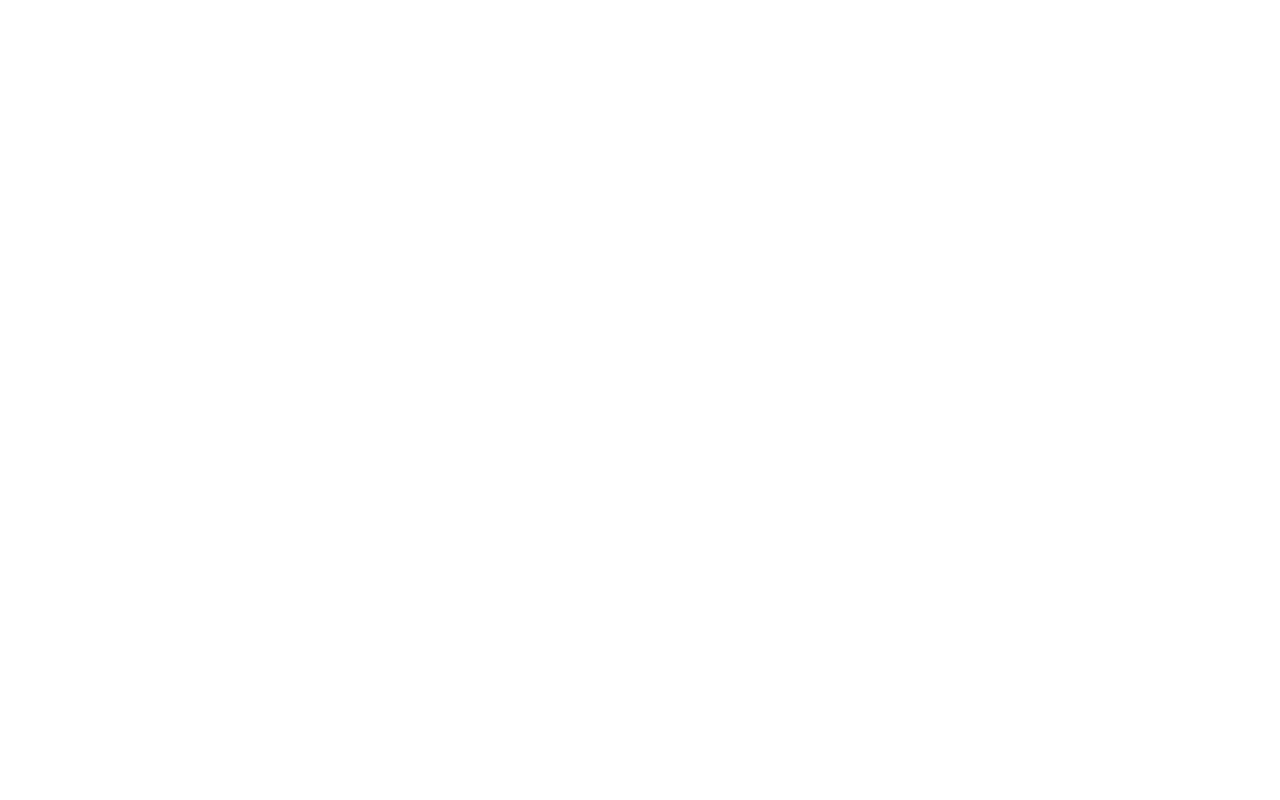
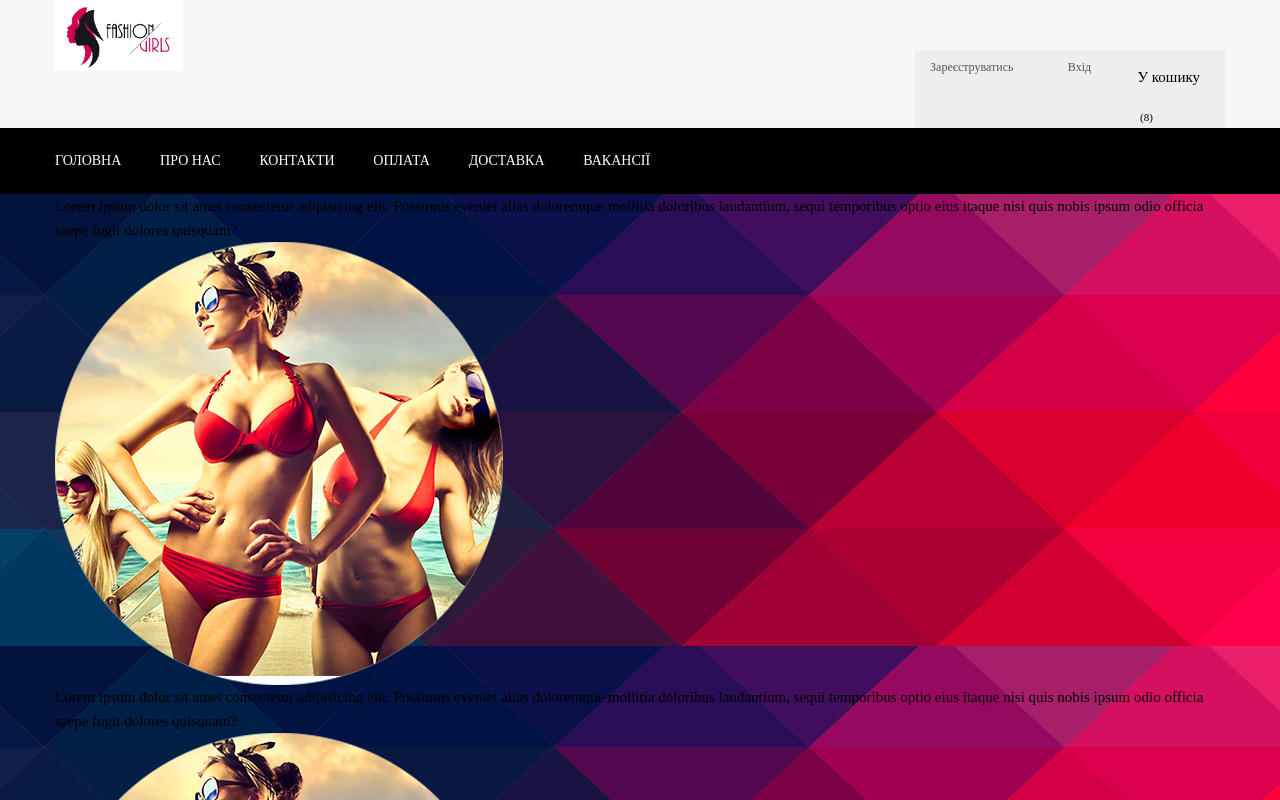
Before and after one commit to esa-kateryna/shmot, a website: page app/index.html in a window 1280 px wide. Shown: the top 800 px of the page. Drawn offline with nearby package versions, Linux system fonts and the light colour scheme; files that its build step writes are made by us from their sources.

Commit message:
not working slider

```diff
--- /dev/null
+++ b/app/css/slick.css
@@ -0,0 +1,119 @@
+/* Slider */
+.slick-slider
+{
+    position: relative;
+
+    display: block;
+    box-sizing: border-box;
+
+    -webkit-user-select: none;
+       -moz-user-select: none;
+        -ms-user-select: none;
+            user-select: none;
+
+    -webkit-touch-callout: none;
+    -khtml-user-select: none;
+    -ms-touch-action: pan-y;
+        touch-action: pan-y;
+    -webkit-tap-highlight-color: transparent;
+}
+
+.slick-list
+{
+    position: relative;
+
+    display: block;
+    overflow: hidden;
+
+    margin: 0;
+    padding: 0;
+}
+.slick-list:focus
+{
+    outline: none;
+}
+.slick-list.dragging
+{
+    cursor: pointer;
+    cursor: hand;
+}
+
+.slick-slider .slick-track,
+.slick-slider .slick-list
+{
+    -webkit-transform: translate3d(0, 0, 0);
+       -moz-transform: translate3d(0, 0, 0);
+        -ms-transform: translate3d(0, 0, 0);
+         -o-transform: translate3d(0, 0, 0);
+            transform: translate3d(0, 0, 0);
+}
+
+.slick-track
+{
+    position: relative;
+    top: 0;
+    left: 0;
+
+    display: block;
+    margin-left: auto;
+    margin-right: auto;
+}
+.slick-track:before,
+.slick-track:after
+{
+    display: table;
+
+    content: '';
+}
+.slick-track:after
+{
+    clear: both;
+}
+.slick-loading .slick-track
+{
+    visibility: hidden;
+}
+
+.slick-slide
+{
+    display: none;
+    float: left;
+
+    height: 100%;
+    min-height: 1px;
+}
+[dir='rtl'] .slick-slide
+{
+    float: right;
+}
+.slick-slide img
+{
+    display: block;
+}
+.slick-slide.slick-loading img
+{
+    display: none;
+}
+.slick-slide.dragging img
+{
+    pointer-events: none;
+}
+.slick-initialized .slick-slide
+{
+    display: block;
+}
+.slick-loading .slick-slide
+{
+    visibility: hidden;
+}
+.slick-vertical .slick-slide
+{
+    display: block;
+
+    height: auto;
+
+    border: 1px solid transparent;
+}
+.slick-arrow.slick-hidden {
+    display: none;
+}
--- a/app/index.html
+++ b/app/index.html
@@ -5,13 +5,78 @@
   <meta name="viewport" content="width=device-width, initial-scale=1.0">
   <meta http-equiv="X-UA-Compatible" content="ie=edge">
   <title>Document</title>
+  <link rel="stylesheet" type="text/css" href="css/slick.min.css">
   <link rel="stylesheet" href="css/style.min.css">
 </head>
 <body>
-
+  <header>
+    <div class="header-top">
+        <div class="container">
+            <div class="header-top_content">
+                <a href="#">
+                    <img class="logo" src="img/logo.jpg" alt="">
+                </a>
+                <div class="header-right">
+                  <a class="register-btn" href="#">Зареєструватись</a>
+                  <a class="login-btn" href="#">Вхід</a>
+                    <div class="cart">
+                      <p>У кошику</p>
+                        <span>(8)</span>
+                    </div>
+                    <!--<a data-fancybox data-src="#modal" href="javascript:;" class="login-btn">Login</a>-->
+                </div>
+            </div>
+        </div>
+    </div>
+    <div class="header-bottom">
+        <div class="container">
+            <nav class="menu">
+                <ul>
+                    <li><a href="#">Головна</a></li>
+                    <li><a href="#">Про нас</a></li>
+                    <li><a href="#">Контакти</a></li>
+                    <li><a href="#">Оплата</a></li>
+                    <li><a href="#">Доставка</a></li>
+                    <li><a href="#">Вакансії</a></li>
+                    <!--<li><a href="#">Components</a></li>
+                    <li><a href="#">Pages</a></li>
+                    <li><a href="#">Contact</a></li>
+                    <li><a href="#">Help</a></li>-->
+                </ul>
+            </nav>
+        </div>
+    </div>
+</header>
+<section class="main">
+  <div class="container">
+    <div class="main_inner">
+      <div class="slider">
+        <div class="slider_inner">
+          <div class="slider_item">
+            <div class="slider_text">
+              Lorem ipsum dolor sit amet consectetur adipisicing elit. Possimus eveniet alias doloremque mollitia doloribus laudantium, sequi temporibus optio eius itaque nisi quis nobis ipsum odio officia saepe fugit dolores quisquam?
+            </div>
+            <div class="slider_img">
+              <img src="./img/bannerWomen.png" alt="">
+            </div>
+          </div>
+          <div class="slider_item">
+            <div class="slider_text">
+              Lorem ipsum dolor sit amet consectetur adipisicing elit. Possimus eveniet alias doloremque mollitia doloribus laudantium, sequi temporibus optio eius itaque nisi quis nobis ipsum odio officia saepe fugit dolores quisquam?
+            </div>
+            <div class="slider_img">
+              <img src="./img/bannerWomen.png" alt="">
+            </div>
+          </div>
+        </div>
+      </div>
+    </div>
+  </div>
+</section>
 
   <script src="https://ajax.googleapis.com/ajax/libs/jquery/3.4.1/jquery.min.js"></script>
   <script src="js/libs.min.js"></script>
+  <script type="text/javascript" src="js/slick.min.js"></script>
   <script src="js/main.js"></script>
 </body>
 </html>
--- a/app/js/main.js
+++ b/app/js/main.js
@@ -1,5 +1,10 @@
 $(function(){
-
+    $('.slider').slick({
+        slidesToShow: 1,
+        slidesToScroll: 1,
+        dots: false,
+        arrows: true
+    })
 
 
 
--- a/app/scss/style.scss
+++ b/app/scss/style.scss
@@ -2,6 +2,97 @@
 @import "libs";
 @import "fonts";
 
+body{
+	font-size: 15px;
+	//font-family: 'Roboto', sans-serif;
+	font-weight: 400;
+	line-height: 24px;
+}
+.container{
+	max-width: 1170px;
+	margin: 0 auto;
+	padding: 0px 15px;
+}
+a{
+	text-decoration: none;
+	display: inline-block;
+}
+ul{
+	margin: 0;
+	padding: 0;
+	list-style: none;
+	li{
+		margin: 0;
+		padding: 0;
+	}
+}
+.header-top{
+    background-color: #f7f7f7;
+	min-height: 71px;
+}
+.header-top_content{
+	display: flex;
+	justify-content: space-between;
+	align-items: baseline;
+}
+.logo{
+    height: 71px;
+}
+.header-right{
+    background-color: #eeeeee;
+    display: flex;
+}
+.cart{
+	margin-right: 25px;
+	span{
+		display: inline-block;
+		font-size: 11px;
+		color: #000;
+		width: 18px;
+		height: 18px;
+		text-align: center;
+		line-height: 18px;
+	}
+}
+.login-btn{
+	color: #555555;
+	font-size: 12px;
+	min-width: 72px;
+	border-radius: 3px;
+  	text-align: center;
+  	padding: 5px 15px;
+	margin-right: 7px;
+}
+.register-btn{
+	color: #555555;
+  	font-size: 12px;
+	min-width: 72px;
+	border-radius: 3px;
+  	text-align: center;
+	padding: 5px 15px;
+}
+.header-bottom{
+	background-color: #000000;
+	padding: 18px 0;
+}
+.menu{
+	li{
+		display: inline-block;
+		& + li{
+			padding-left: 35px;
+		}
+	}
+	a{
+		color: #fff;
+		font-size: 14px;
+		line-height: 30px;
+        font-weight: 500;
+        text-transform: uppercase;
+	}
+}
+.main {
+	background-image: url(../img/bannerBG.png);
+}
 
 
 
--- a/gulpfile.js
+++ b/gulpfile.js
@@ -16,7 +16,7 @@ gulp.task('scss', function(){
   return gulp.src('app/scss/**/*.scss')
     .pipe(sass({outputStyle: 'compressed'}))
     .pipe(autoprefixer({
-      browsers: ['last 8 versions']
+      browsers: ['last 4 versions']
     }))
     .pipe(rename({suffix: '.min'}))
     .pipe(gulp.dest('app/css'))
@@ -39,7 +39,8 @@ gulp.task('html', function(){
 });
 
 gulp.task('script', function(){
-  return gulp.src('app/js/*.js')
+  return gulp.src(['app/js/*.js',
+                    'node_modules/slick-carousel/slick/slick.js'])
   .pipe(browserSync.reload({stream: true}))
 });
 
```
Also changed, not shown: app/css/style.min.css, app/img/bannerBG.png (added), app/img/bannerCircle.png (added), app/img/bannerWomen.png (added), app/img/logo.jpg (added), app/js/slick.min.js (added).
